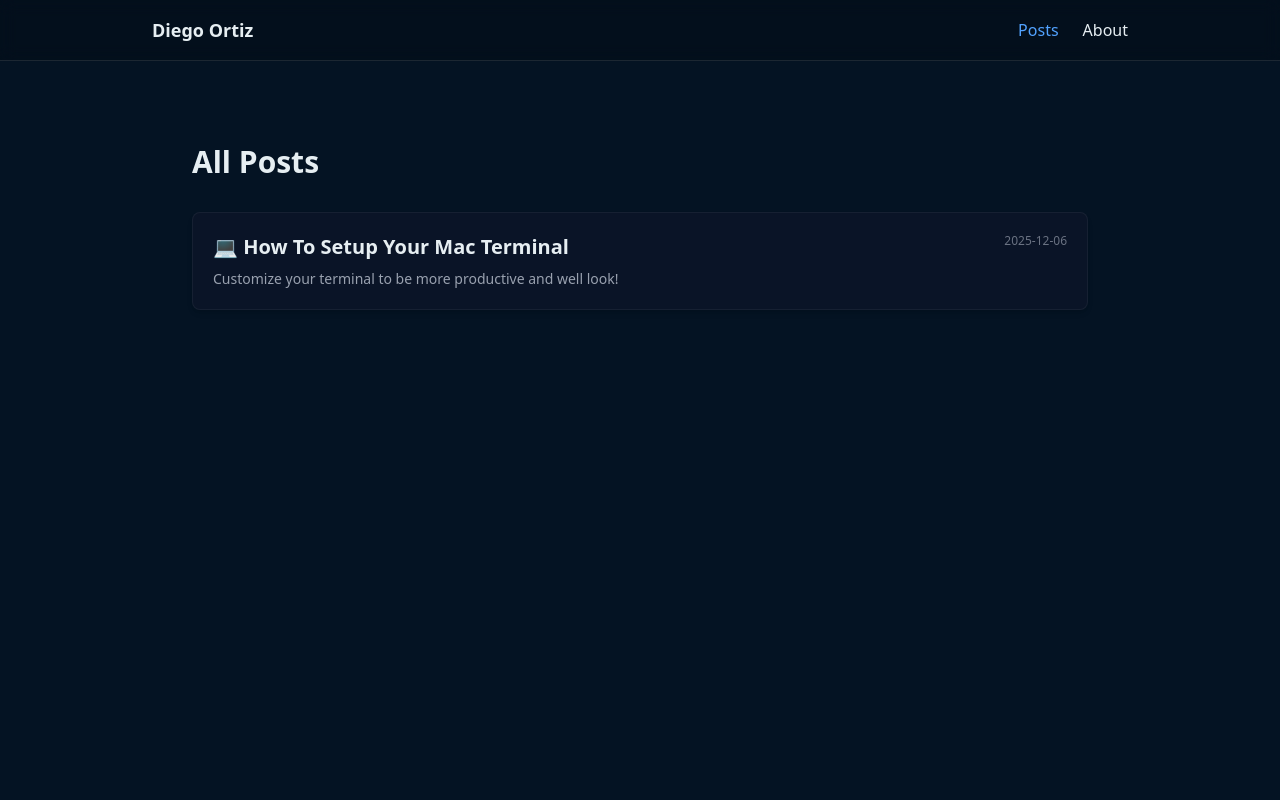
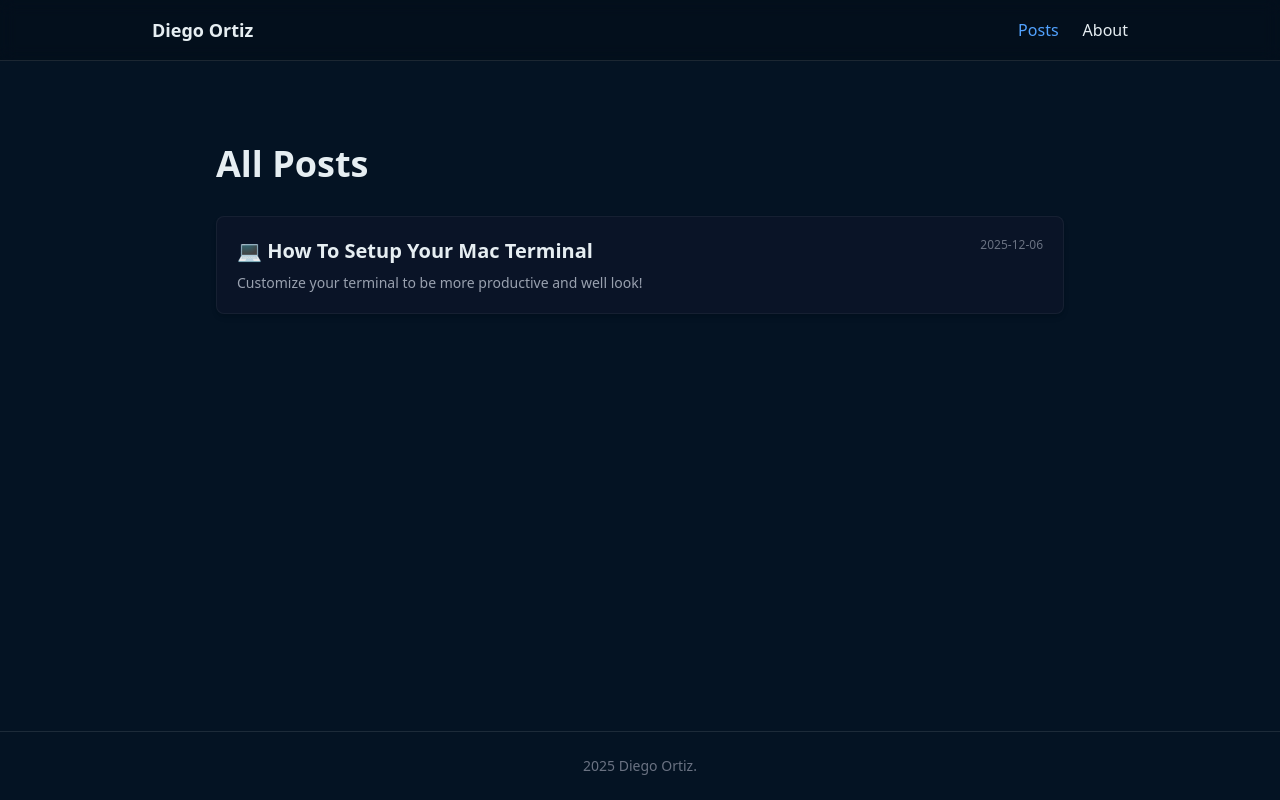
Before and after one commit to DiegoAOV02/blog, a Next.js app: page /posts in a window 1280 px wide. Built offline with nearby package versions, Linux system fonts and the light colour scheme.

Commit message:
feat: footer component
- add a footer component to the layout of the page
- run prettier to format again the code

```diff
--- a/app/layout.tsx
+++ b/app/layout.tsx
@@ -4,6 +4,7 @@ import type { Metadata } from "next";
 import { Geist, Geist_Mono } from "next/font/google";
 import "./globals.css";
 import Header from "@/components/Header";
+import Footer from "@/components/Footer";
 
 const geistSans = Geist({
   variable: "--font-geist-sans",
@@ -28,10 +29,21 @@ export default function RootLayout({
   return (
     <html lang="en">
       <body
-        className={`${geistSans.variable} ${geistMono.variable} antialiased`}
+        className={`${geistSans.variable} ${geistMono.variable} antialiased min-h-screen flex flex-col`}
       >
+        {/* Header component displayed at the top of every page */}
         <Header />
-        <div className="pt-20">{children}</div>
+
+        {/* Main content area with padding-top to account for fixed header */}
+        <div className="pt-20 grow">{children}</div>
+
+        {/* Footer component displayed at the bottom of every page */}
+        {/* To implement a component in the layout:
+            1. Import it at the top of the file
+            2. Place it inside the <body> tag where you want it to appear
+            3. It will automatically render on all pages that use this layout
+        */}
+        <Footer />
       </body>
     </html>
   );
--- a/app/posts/page.tsx
+++ b/app/posts/page.tsx
@@ -5,8 +5,8 @@ export default function PostsPage() {
   const posts = getAllPosts();
 
   return (
-    <div className="pt-16 max-w-4xl mx-auto space-y-8">
-      <h1 className="text-3xl font-bold mb-8">All Posts</h1>
+    <div className="pt-16 max-w-4xl mx-auto space-y-8 px-6">
+      <h1 className="text-4xl font-bold mb-8">All Posts</h1>
       {posts.map((post) => (
         <PostCard key={post.slug} post={post} />
       ))}
--- /dev/null
+++ b/components/Footer.tsx
@@ -0,0 +1,7 @@
+export default function Footer() {
+  return (
+    <footer className="w-full border-t border-white/10 text-sm text-gray-500 py-6 mt-12 text-center">
+      <p>{new Date().getFullYear()} Diego Ortiz.</p>
+    </footer>
+  );
+}
```
Also changed, not shown: 1 other file (tests, documents, lock files or other folders).
